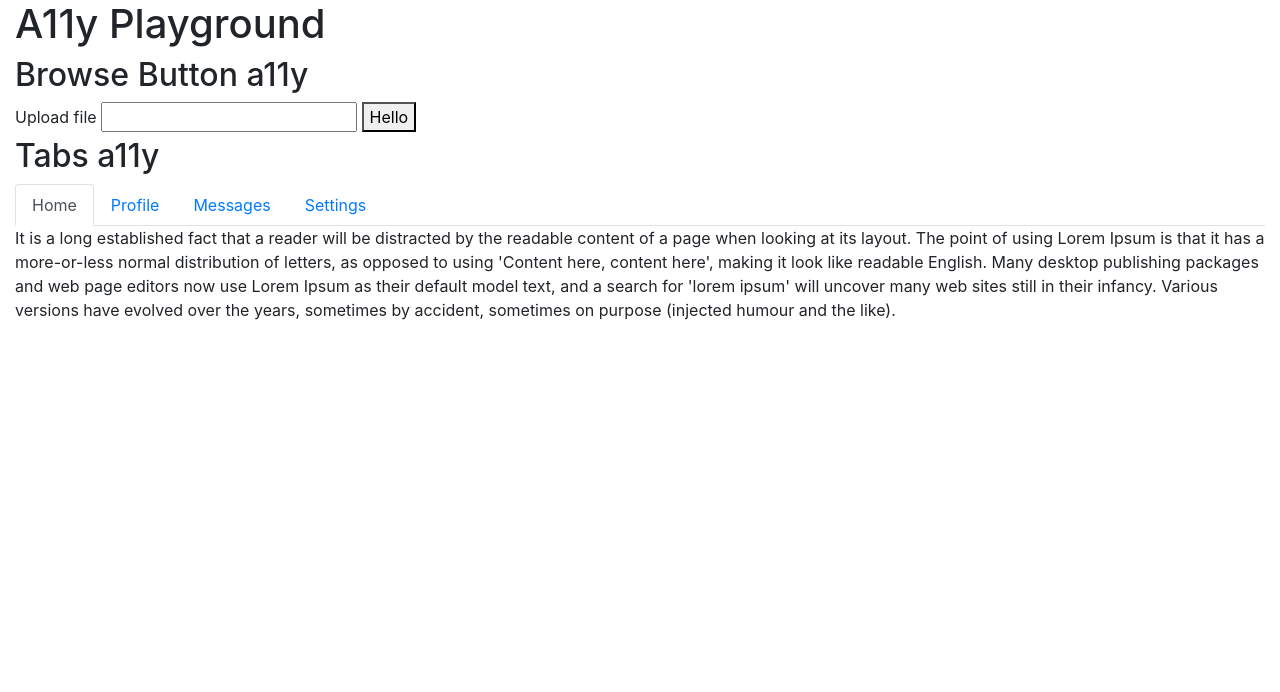
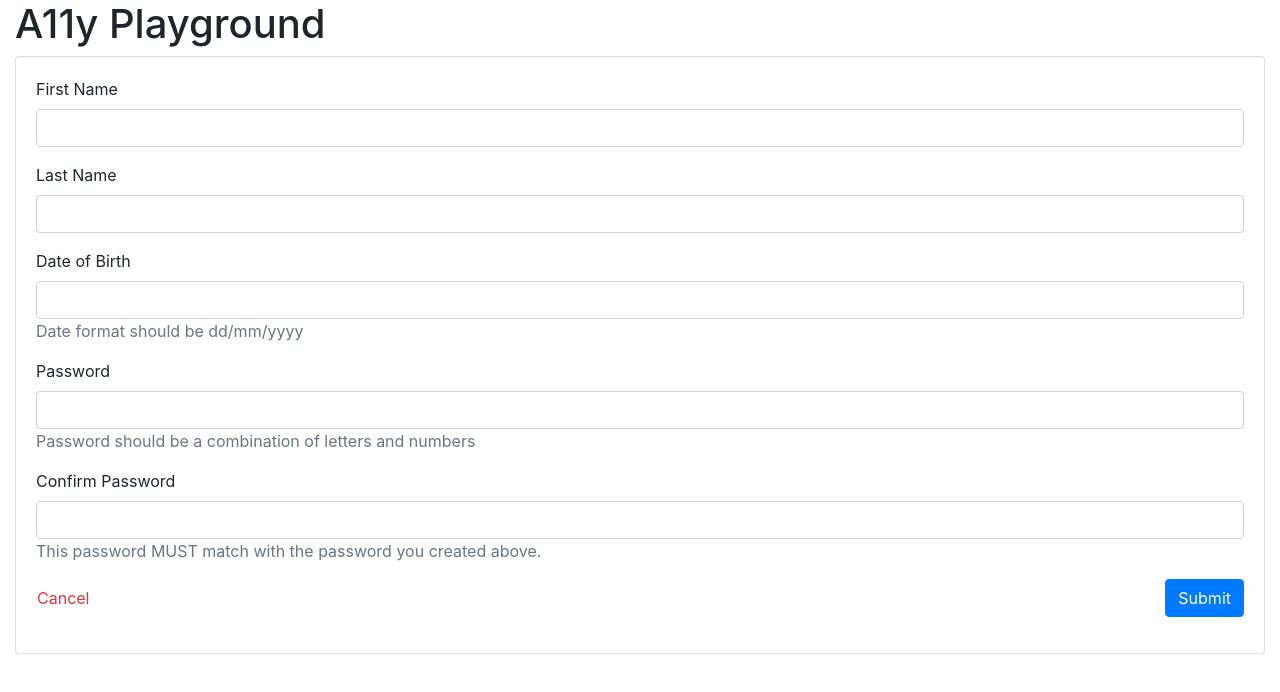
Before and after one commit to classicmike/a11y-playground, a website: page index.html in a window 1280 px wide. Drawn offline with nearby package versions, Linux system fonts and the light colour scheme.

Commit message:
Changes to demo forms

```diff
--- a/index.html
+++ b/index.html
@@ -9,94 +9,84 @@
   <meta name="viewport" content="width=device-width, initial-scale=1, shrink-to-fit=no">
 
   <!-- Place favicon.ico in the root directory -->
-  <link rel="stylesheet" type="text/css" href="./node_modules/bootstrap/dist/css/bootstrap.min.css" />
+  <link rel="stylesheet" type="text/css" href="./node_modules/animate.css/animate.min.css"/>
+  <link rel="stylesheet" type="text/css" href="./node_modules/bootstrap/dist/css/bootstrap.min.css"/>
 </head>
 
 <body>
+<div class="aria-live-content"></div>
+<div class="alerts-content"></div>
 <div class="container-fluid">
   <div class="row">
     <div class="col-12" role="main">
       <h1>A11y Playground</h1>
-      <section>
-        <h2>Browse Button a11y</h2>
-        <form action="#" enctype="multipart/form-data">
-          <label for="fileupload" id="fileuploadlabel">
-            <span aria-controls="fileupload" role="button" tabindex="0">Upload file</span>
-          </label>
-          <input id="fileupload" type="file" class="d-none" />
-
-          <label for="filename" class="sr-only">File Selected</label>
-          <input type="text" id="filename" readonly >
-
-          <button class="hello">Hello</button>
-          <div class="some-live-region" aria-live="polite" aria-atomic="true"></div>
-        </form>
-      </section>
-      <section>
-        <h2>Tabs a11y</h2>
-        <ul class="nav nav-tabs" id="myTab" role="tablist">
-          <li class="nav-item" role="presentation">
-            <a class="nav-link active" id="home-tab" data-toggle="tab" href="#home" role="tab" aria-controls="home" aria-selected="true">Home</a>
-          </li>
-          <li class="nav-item" role="presentation">
-            <a class="nav-link" id="profile-tab" data-toggle="tab" href="#profile" role="tab" aria-controls="profile" aria-selected="false">Profile</a>
-          </li>
-          <li class="nav-item" role="presentation">
-            <a class="nav-link" id="messages-tab" data-toggle="tab" href="#messages" role="tab" aria-controls="messages" aria-selected="false">Messages</a>
-          </li>
-          <li class="nav-item" role="presentation">
-            <a class="nav-link" id="settings-tab" data-toggle="tab" href="#settings" role="tab" aria-controls="settings" aria-selected="false">Settings</a>
-          </li>
-        </ul>
-
-        <!-- Tab panes -->
-        <div class="tab-content mb-5">
-          <div class="tab-pane active" id="home" role="tabpanel" aria-labelledby="home-tab">
-            <p>It is a long established fact that a reader will be distracted by the readable content of a page when looking at its layout. The point of using Lorem Ipsum is that it has a more-or-less normal distribution of letters, as opposed to using 'Content here, content here', making it look like readable English. Many desktop publishing packages and web page editors now use Lorem Ipsum as their default model text, and a search for 'lorem ipsum' will uncover many web sites still in their infancy. Various versions have evolved over the years, sometimes by accident, sometimes on purpose (injected humour and the like).</p>
+      <form action="#" class="card" autocomplete="off" id="form-example">
+        <div class="card-body">
+          <div class="form-group">
+            <label for="first-name">First Name</label>
+            <input type="text" class="form-control" name="first-name" id="first-name">
           </div>
-          <div class="tab-pane" id="profile" role="tabpanel" aria-labelledby="profile-tab">
-            <p>Contrary to popular belief, Lorem Ipsum is not simply random text. It has roots in a piece of classical Latin literature from 45 BC, making it over 2000 years old. Richard McClintock, a Latin professor at Hampden-Sydney College in Virginia, looked up one of the more obscure Latin words, consectetur, from a Lorem Ipsum passage, and going through the cites of the word in classical literature, discovered the undoubtable source. Lorem Ipsum comes from sections 1.10.32 and 1.10.33 of "de Finibus Bonorum et Malorum" (The Extremes of Good and Evil) by Cicero, written in 45 BC. This book is a treatise on the theory of ethics, very popular during the Renaissance. The first line of Lorem Ipsum, "Lorem ipsum dolor sit amet..", comes from a line in section 1.10.32.</p>
+          <div class="form-group">
+            <label for="last-name">Last Name</label>
+            <input type="text" class="form-control" name="last-name" id="last-name">
           </div>
-          <div class="tab-pane" id="messages" role="tabpanel" aria-labelledby="messages-tab">
-            <p>There are many variations of passages of Lorem Ipsum available, but the majority have suffered alteration in some form, by injected humour, or randomised words which don't look even slightly believable. If you are going to use a passage of Lorem Ipsum, you need to be sure there isn't anything embarrassing hidden in the middle of text. All the Lorem Ipsum generators on the Internet tend to repeat predefined chunks as necessary, making this the first true generator on the Internet. It uses a dictionary of over 200 Latin words, combined with a handful of model sentence structures, to generate Lorem Ipsum which looks reasonable. The generated Lorem Ipsum is therefore always free from repetition, injected humour, or non-characteristic words etc.</p>
+          <div class="form-group">
+            <label for="dob">Date of Birth</label>
+            <input class="form-control" type="text" name="dob" id="dob" aria-describedby="dob-help">
+            <span class="text-muted" id="dob-help">Date format should be dd/mm/yyyy</span>
           </div>
-          <div class="tab-pane" id="settings" role="tabpanel" aria-labelledby="settings-tab">
-            <p>The standard chunk of Lorem Ipsum used since the 1500s is reproduced below for those interested. Sections 1.10.32 and 1.10.33 from "de Finibus Bonorum et Malorum" by Cicero are also reproduced in their exact original form, accompanied by English versions from the 1914 translation by H. Rackham. </p>
+          <div class="form-group">
+            <label for="password">Password</label>
+            <input class="form-control" type="password" name="password" id="password" aria-describedby="password-help">
+            <span class="text-muted" id="password-help">Password should be a combination of letters and numbers</span>
           </div>
+          <div class="form-group">
+            <label for="confirm-password">Confirm Password</label>
+            <input class="form-control" type="password" name="confirm-password" id="confirm-password" aria-describedby="confirm-password-help">
+            <span class="text-muted" id="confirm-password-help">This password MUST match with the password you created above.</span>
+          </div>
+          <ul class="d-flex justify-content-between flex-row-reverse list-unstyled">
+            <li>
+              <button type="submit" class="btn btn-primary">Submit</button>
+            </li>
+            <li>
+              <button type="button" class="btn btn-link text-danger px-0">Cancel</button>
+            </li>
+          </ul>
         </div>
-      </section>
+      </form>
     </div>
   </div>
 </div>
 </body>
 <script src="node_modules/jquery/dist/jquery.min.js" type="text/javascript"></script>
 <script src="node_modules/bootstrap/dist/js/bootstrap.bundle.min.js"></script>
-<script>
-  $(document).ready(function(){
-    $('.hello').on('click', function(){
-      $('.some-live-region').append('I am updating!!!');
-    });
+<script src="node_modules/bootstrap-notify/bootstrap-notify.min.js"></script>
+<script type="text/javascript">
+  function performNotification() {
+    console.info('Performing Notification');
+    $.notify({
+      title: 'User Created Success',
+      message: 'User has been created successfully'
+    }, {
+      element: '.alerts-content',
+      position: 'fixed',
+      type: 'success',
+      allow_dismiss: true,
+      delay: 5000,
+      onShown: function(){
+        $('.alerts-content .alert:first-child .close').focus();
+      }
+    })
+  }
 
-    $('#fileuploadlabel').on('click', function(e){
-        e.preventDefault();
-        $('#fileupload').click();
-    });
+  function onSubmit(e) {
+    e.preventDefault();
 
-    $('#fileupload').on('change', function(e) {
-      var filename = $('#fileupload').val().split('\\').pop();
-
-      var $fileName = $('#filename');
-      $fileName.val(filename);
-      $fileName.attr('placeholder', filename);
-      $fileName.focus();
-
-      setTimeout(function(){
-        $('.some-live-region').append('I am updating!!!');
-      }, 200);
-
-    });
+    setTimeout(performNotification, 5000)
+  }
 
 
-  });
+  $('#form-example').submit(onSubmit);
 </script>
 </html>
--- a/package.json
+++ b/package.json
@@ -1,6 +1,8 @@
 {
   "dependencies": {
+    "animate.css": "^3.7.0",
     "bootstrap": "^4.1.3",
+    "bootstrap-notify": "^3.1.3",
     "jquery": "^3.3.1"
   }
 }
```
Also changed, not shown: 1 other file.
